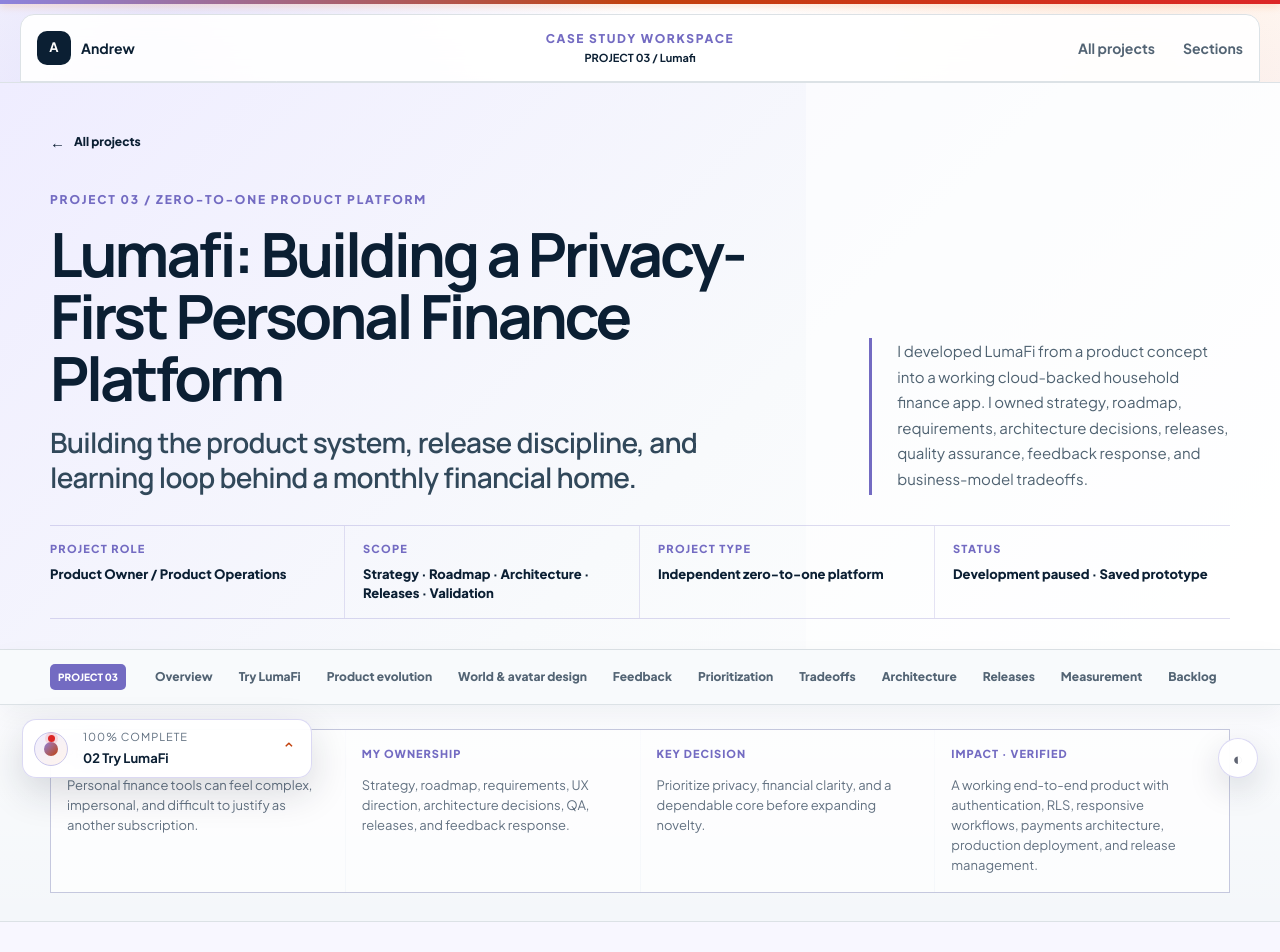
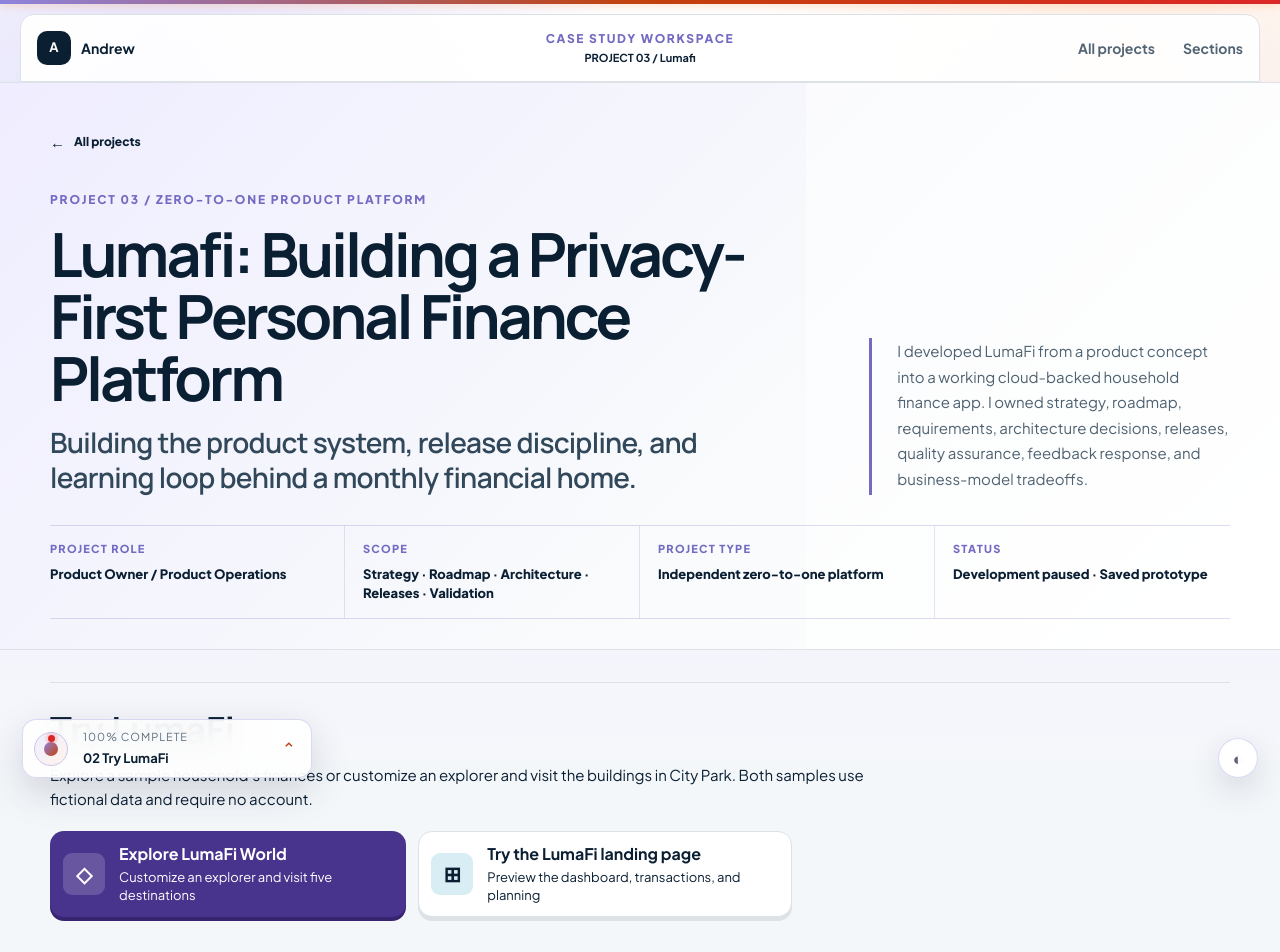
Before and after one commit to andrewjaebok/digital-operations-portfolio, a Next.js app: page /projects/hearth in a window 1280 px wide. Shown: the top 952 px of the page. Built offline with nearby package versions, Linux system fonts and the light colour scheme.

Commit message:
Align the proof case study and make project demos easier to launch

```diff
--- /dev/null
+++ b/app/components/DemoLaunchLink.css
@@ -0,0 +1,79 @@
+.demo-launch-list {
+  display: flex;
+  flex-wrap: wrap;
+  gap: 12px;
+  margin: 20px 0 14px;
+}
+
+.demo-launch {
+  --demo-base: #49348d;
+  --demo-hover: #37236e;
+  display: inline-flex;
+  align-items: center;
+  gap: 14px;
+  min-height: 72px;
+  max-width: 100%;
+  padding: 12px 20px 12px 12px;
+  border: 1px solid transparent;
+  border-radius: 14px;
+  background: var(--demo-base);
+  color: #fff;
+  box-shadow: 0 4px 0 var(--demo-hover);
+  transition: background-color .18s, box-shadow .18s, transform .18s;
+}
+
+.demo-launch--preview {
+  --demo-base: var(--white);
+  --demo-hover: var(--line);
+  border-color: var(--line);
+  color: var(--navy);
+}
+
+.demo-launch--play {
+  --demo-base: #8b3825;
+  --demo-hover: #702a1a;
+}
+
+.demo-launch-icon {
+  display: grid;
+  place-items: center;
+  flex: 0 0 42px;
+  height: 42px;
+  border-radius: 9px;
+  background: rgb(255 255 255 / 17%);
+  font: 800 21px/1 sans-serif;
+}
+
+.demo-launch--preview .demo-launch-icon { background: var(--blue-soft); }
+.demo-launch--play .demo-launch-icon { font-size: 15px; }
+.demo-launch-copy { display: grid; gap: 4px; min-width: 0; }
+.demo-launch-copy strong { font-size: 16px; line-height: 1.25; }
+.demo-launch-copy > span { font-size: 13px; line-height: 1.4; }
+
+@media (hover: hover) {
+  .demo-launch:hover {
+    background: var(--demo-hover);
+    box-shadow: 0 7px 0 var(--demo-hover);
+    transform: translateY(-3px);
+  }
+}
+
+.demo-launch:active {
+  box-shadow: 0 1px 0 var(--demo-hover);
+  transform: translateY(3px);
+}
+
+.demo-launch:focus-visible {
+  outline: 3px solid var(--navy);
+  outline-offset: 5px;
+}
+
+@media (max-width: 580px) {
+  .demo-launch-list { flex-direction: column; }
+  .demo-launch { width: 100%; }
+}
+
+@media (prefers-reduced-motion: reduce) {
+  .demo-launch { transition: none; }
+  .demo-launch:hover, .demo-launch:active { transform: none; }
+}
--- /dev/null
+++ b/app/components/DemoLaunchLink.tsx
@@ -0,0 +1,32 @@
+import "./DemoLaunchLink.css";
+
+const icons = {
+  preview: "⊞",
+  world: "◇",
+  play: "▶",
+};
+
+type DemoLaunchLinkProps = {
+  href: string;
+  label: string;
+  description: string;
+  kind: keyof typeof icons;
+  newTab?: boolean;
+};
+
+export default function DemoLaunchLink({ href, label, description, kind, newTab }: DemoLaunchLinkProps) {
+  return (
+    <a
+      className={`demo-launch demo-launch--${kind}`}
+      href={href}
+      target={newTab ? "_blank" : undefined}
+      rel={newTab ? "noopener" : undefined}
+    >
+      <span className="demo-launch-icon" aria-hidden="true">{icons[kind]}</span>
+      <span className="demo-launch-copy">
+        <strong>{label}</strong>
+        <span>{description}</span>
+      </span>
+    </a>
+  );
+}
--- a/app/components/PersonalProjectStudy.tsx
+++ b/app/components/PersonalProjectStudy.tsx
@@ -1,4 +1,5 @@
 import { assetPath } from "../../lib/asset-path";
+import DemoLaunchLink from "./DemoLaunchLink";
 import PortfolioImage from "./PortfolioImage";
 import { CaseStudyEnding, CaseStudyWorkspace } from "./CaseStudyWorkspace";
 
@@ -45,6 +46,21 @@ export default function PersonalProjectStudy({
           { label: "My role", value: role },
           { label: "Project stage", value: status },
         ]}
+        leadEvidence={playDemo && (
+          <section className="shell featured-evidence" id="gameplay" aria-labelledby="gameplay-title">
+            <h2 id="gameplay-title">Play EmberWake</h2>
+            <p>{playDemo.description}</p>
+            <div className="demo-launch-list">
+              <DemoLaunchLink
+                href={assetPath(playDemo.href)}
+                label="Play the EmberWake demo"
+                description="Opens in a new tab"
+                kind="play"
+                newTab
+              />
+            </div>
+          </section>
+        )}
         navigation={[
           { id: "overview", label: "Overview" },
           ...(playDemo ? [{ id: "gameplay", label: "Playable demo" }] : []),
@@ -59,15 +75,6 @@ export default function PersonalProjectStudy({
           { label: "Impact", copy: story.impact },
         ]}
       />
-      {playDemo && (
-        <section className="shell featured-evidence" id="gameplay" aria-labelledby="gameplay-title">
-          <h2 id="gameplay-title">Play EmberWake</h2>
-          <p>{playDemo.description}</p>
-          <nav className="featured-case-links" aria-label="EmberWake playable demo">
-            <a href={assetPath(playDemo.href)} target="_blank" rel="noopener">Play EmberWake Demo <span>Opens in a new tab</span></a>
-          </nav>
-        </section>
-      )}
       <section className="shell featured-evidence" id="design-evidence" aria-labelledby="design-evidence-title">
         <h2 id="design-evidence-title">{visualTitle}</h2>
         <ol className="personal-visual-sequence">
--- a/app/projects/hearth/page.tsx
+++ b/app/projects/hearth/page.tsx
@@ -1,5 +1,6 @@
 import type { Metadata } from "next";
 import { assetPath } from "../../../lib/asset-path";
+import DemoLaunchLink from "../../components/DemoLaunchLink";
 import PortfolioImage from "../../components/PortfolioImage";
 import { CaseStudyEnding, CaseStudyWorkspace } from "../../components/CaseStudyWorkspace";
 
@@ -106,6 +107,26 @@ export default function LumafiCaseStudy() {
         { label: "Project type", value: "Independent zero-to-one platform" },
         { label: "Status", value: "Development paused · Saved prototype" },
       ]}
+      leadEvidence={
+        <section className="shell featured-evidence" id="lumafi-sample" aria-labelledby="lumafi-sample-title">
+          <h2 id="lumafi-sample-title">Try LumaFi</h2>
+          <p>Explore a sample household’s finances or customize an explorer and visit the buildings in City Park. Both samples use fictional data and require no account.</p>
+          <nav className="demo-launch-list" aria-label="Try LumaFi samples">
+            <DemoLaunchLink
+              href={assetPath("/play/lumafi/world.html")}
+              label="Explore LumaFi World"
+              description="Customize an explorer and visit five destinations"
+              kind="world"
+            />
+            <DemoLaunchLink
+              href={assetPath("/play/lumafi/")}
+              label="Try the LumaFi landing page"
+              description="Preview the dashboard, transactions, and planning"
+              kind="preview"
+            />
+          </nav>
+        </section>
+      }
       navigation={caseNavigation}
       accent="hearth"
       story={[
@@ -122,16 +143,6 @@ export default function LumafiCaseStudy() {
         <article><span>Impact · Verified</span><p>A working end-to-end product with authentication, RLS, responsive workflows, payments architecture, production deployment, and release management.</p></article>
       </div>
     </CaseStudyWorkspace>
-
-    <section className="shell featured-evidence" id="lumafi-sample" aria-labelledby="lumafi-sample-title">
-      <h2 id="lumafi-sample-title">Try LumaFi</h2>
-      <p>Explore the landing page’s interactive product previews, then customize an explorer and visit the City Park neighborhood. Each building opens a sample financial workspace.</p>
-      <nav className="featured-case-links" aria-label="LumaFi samples">
-        <a href={assetPath("/play/lumafi/")}>Explore the landing page <span>Dashboard, transactions, planning, and reports</span></a>
-        <a href={assetPath("/play/lumafi/world.html")}>Visit LumaFi World <span>Customize an explorer and visit five destinations</span></a>
-      </nav>
-      <p>The samples use fictional household data and require no account.</p>
-    </section>
 
     <section className="shell featured-evidence" aria-labelledby="lumafi-spending-title">
       <h2 id="lumafi-spending-title">How much can I safely spend this month?</h2>
--- a/app/projects/operational-systems-automation/page.tsx
+++ b/app/projects/operational-systems-automation/page.tsx
@@ -239,7 +239,8 @@ export default function OperationalSystemsAutomation() {
       </div>
     </section>
 
-    <section className="operations-initiative persistence-initiative shell" id="asset-persistence">
+    <section className="operations-initiative persistence-initiative" id="asset-persistence">
+      <div className="shell">
         <header className="initiative-heading"><span>Initiative 02</span><div><p className="kicker">Proof Asset Persistence</p><h2>A technical state issue became a workflow reliability problem.</h2></div></header>
 
         <ol className="lifecycle-flow" aria-label="Original proof asset workflow">
@@ -267,6 +268,7 @@ export default function OperationalSystemsAutomation() {
         <div className="initiative-outcome">
           <div><span className="evidence-state verified">Verified implementation</span><h3>The workflow was updated to preserve the appropriate customer-provided asset through proof revision scenarios.</h3></div>
           <div><span className="evidence-state directional">Directional impact</span><p>The change removed a known source of unnecessary re-upload and retrieval work. Reupload frequency, employee interventions, and revision delay were not formally measured.</p></div>
+        </div>
       </div>
     </section>
 
```
Also changed, not shown: app/globals.css. Lines whose indentation alone changed are shown as unchanged.
